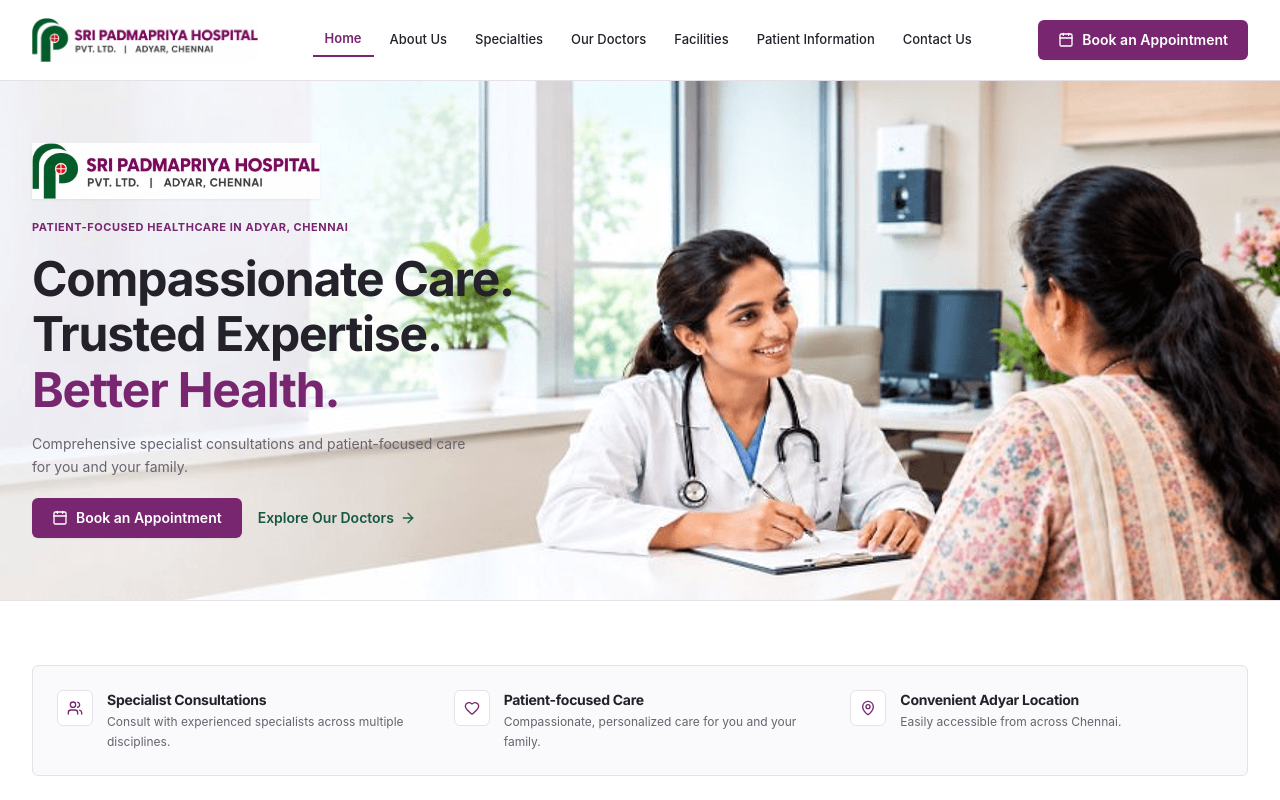
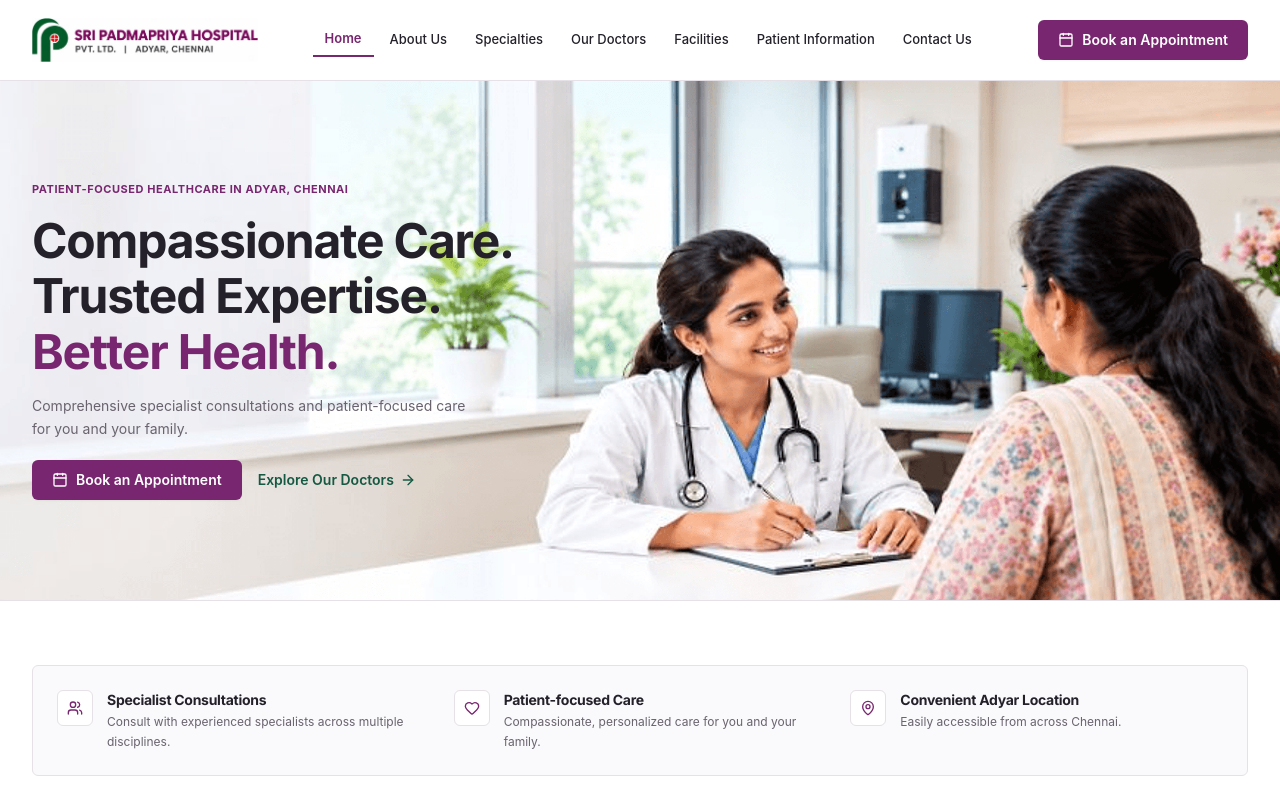
Before and after one commit to Dravid2016/Sri-Padmapriya-hospital, a React (Vite) app: page / in a window 1280 px wide. Shown: the top 800 px of the page. Built offline with nearby package versions, Linux system fonts and the light colour scheme.

Commit message:
Remove logo from home screen hero section

```diff
--- a/src/pages/Home.jsx
+++ b/src/pages/Home.jsx
@@ -29,15 +29,6 @@
         {/* Hero Content */}
         <div className="relative z-10 max-w-7xl mx-auto px-4 sm:px-6 lg:px-8 py-10 sm:py-14 w-full">
           <div className="max-w-md sm:max-w-lg mx-auto sm:mx-0 text-center sm:text-left space-y-4">
-
-            {/* Hospital Logo Placed on the Home Screen */}
-            <div className="flex items-center justify-center sm:justify-start pb-1">
-              <img
-                src="/images/brand/official_hospital_logo.png"
-                alt="Sri Padmapriya Hospital Pvt. Ltd."
-                className="h-12 sm:h-14 w-auto object-contain filter drop-shadow-xs"
-              />
-            </div>
 
             <div className="text-[11px] font-bold tracking-wider uppercase text-[#78266F]">
               PATIENT-FOCUSED HEALTHCARE IN ADYAR, CHENNAI
```
